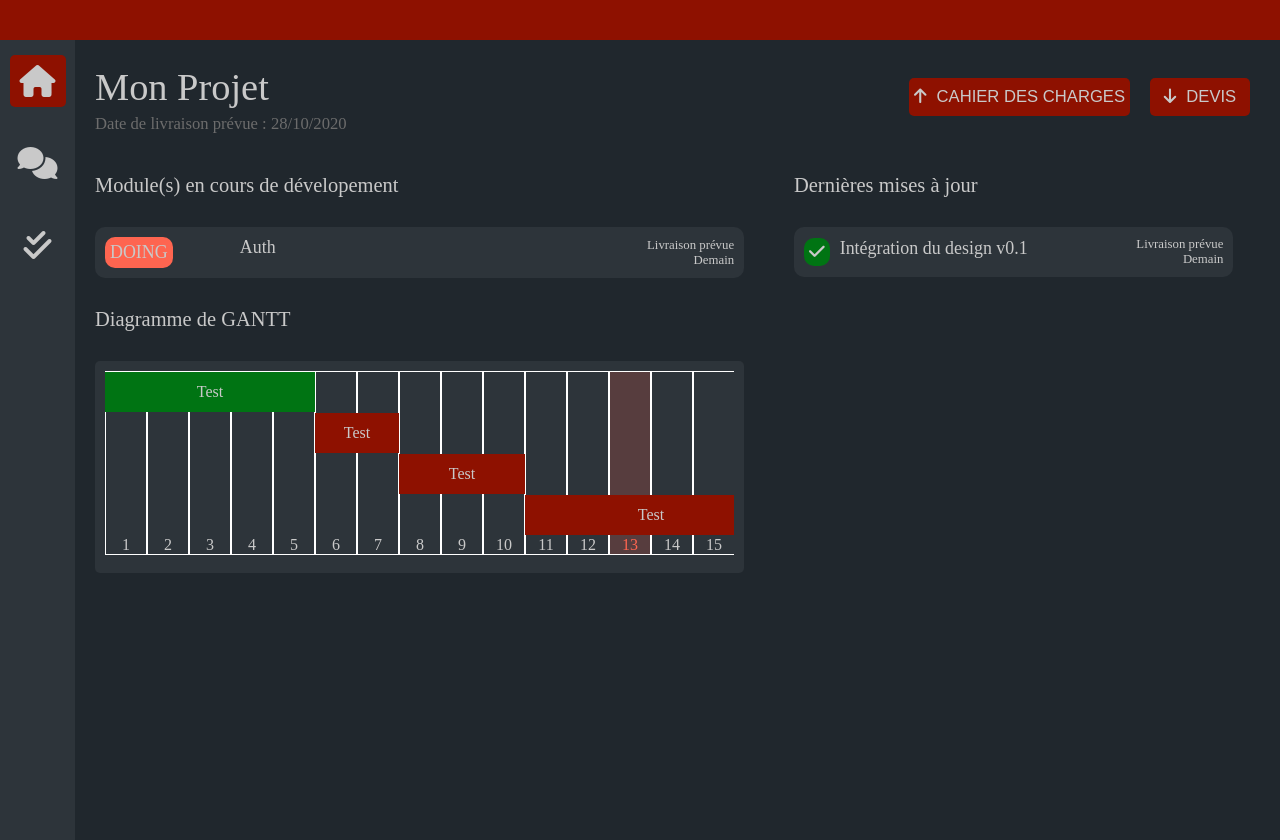
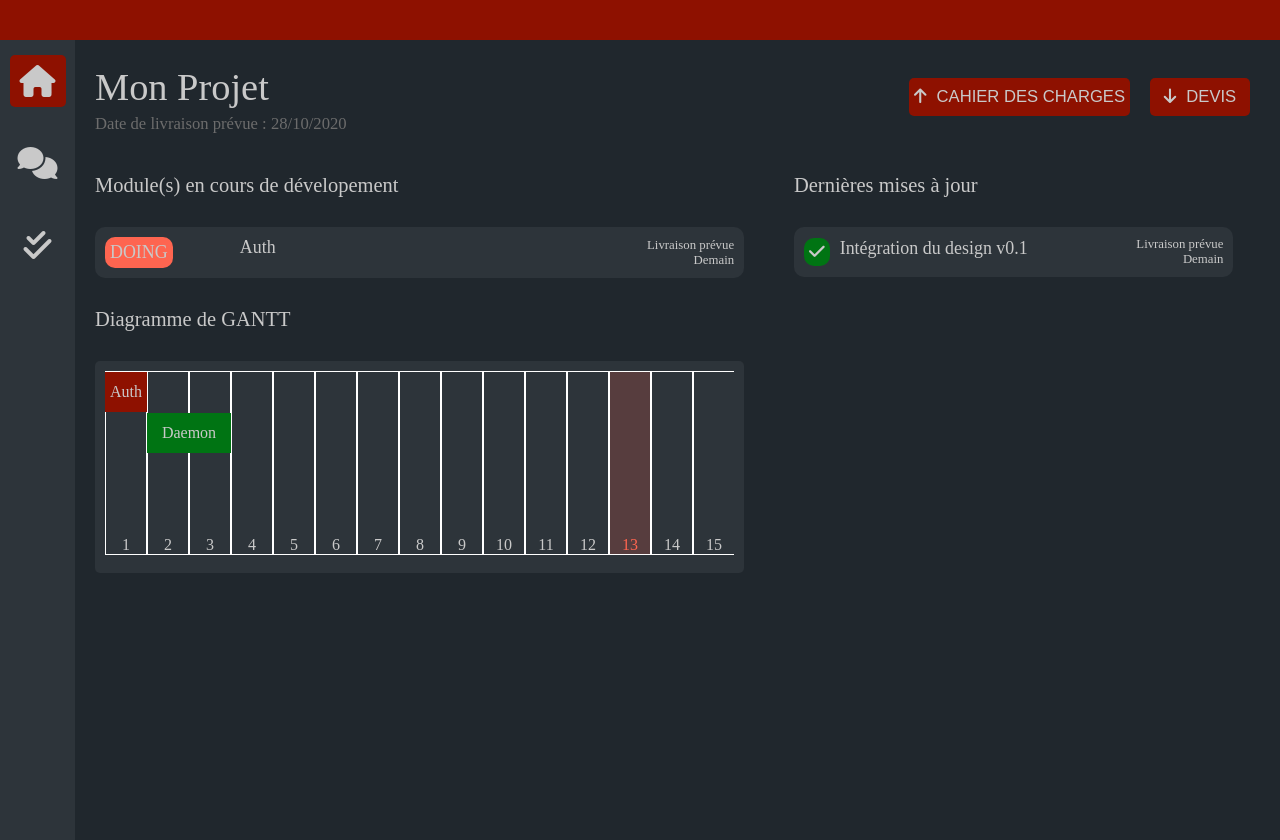
Before and after one commit to aklipfel/project-tracker, a Vue app: page / in a window 1280 px wide. Built offline with nearby package versions, Linux system fonts and the light colour scheme.

Commit message:
Gantt - Dynamic with state

```diff
--- a/src/components/gantt/Gantt.vue
+++ b/src/components/gantt/Gantt.vue
@@ -25,22 +25,35 @@
 
 <script>
 import GanttTask from "@/components/gantt/GanttTask";
+import {mapState} from 'vuex'
 
 export default {
   name: "Gantt",
   data() {
     return {
       today: 13,
-      tasks: [
-        { name: "Test", days: 5, daysBefore: 0, done: true },
-        { name: "Test", days: 2, daysBefore: 5 },
-        { name: "Test", days: 3, daysBefore: 7 },
-        { name: "Test", days: 6, daysBefore: 10 },
-      ],
+      tasks: [],
     };
   },
+  created() {
+
+    this.tasks = this.createGanttTasks();
+  },
   components: { GanttTask },
-  methods: {},
+  computed: { ...mapState(["mods"]) },
+  methods: {
+    createGanttTasks(){
+      let day_count = 0;
+      let tasks = []
+      this.mods.forEach((mod) => {
+        let diff = mod.delivery.diff(mod.start,'days')
+        tasks.push({name:mod.name, days:diff, daysBefore:day_count, done: (mod.state == "done")});
+        day_count += diff
+      })
+
+      return tasks;
+    }
+  },
 };
 </script>
 
--- a/src/store/index.js
+++ b/src/store/index.js
@@ -22,7 +22,8 @@ export default new Vuex.Store({
         name: "Auth",
         descr: "Okokok c'est un module tout va bien",
         branch: "dev-auth",
-        state:'doing',
+        state: 'doing',
+        start: moment("2020-10-25"),
         delivery: moment("2020-10-26"),
         tasks: {
           doing: [
@@ -81,8 +82,9 @@ export default new Vuex.Store({
         name: "Daemon",
         descr: "Okokok c'est un module aussi tout va bien",
         branch: "dev-daemon",
-        state:'done',
-        delivery: moment("2020-10-27"),
+        state: 'done',
+        start: moment("2020-10-26"),
+        delivery: moment("2020-10-28"),
         tasks: {
           doing: [
             {
```
